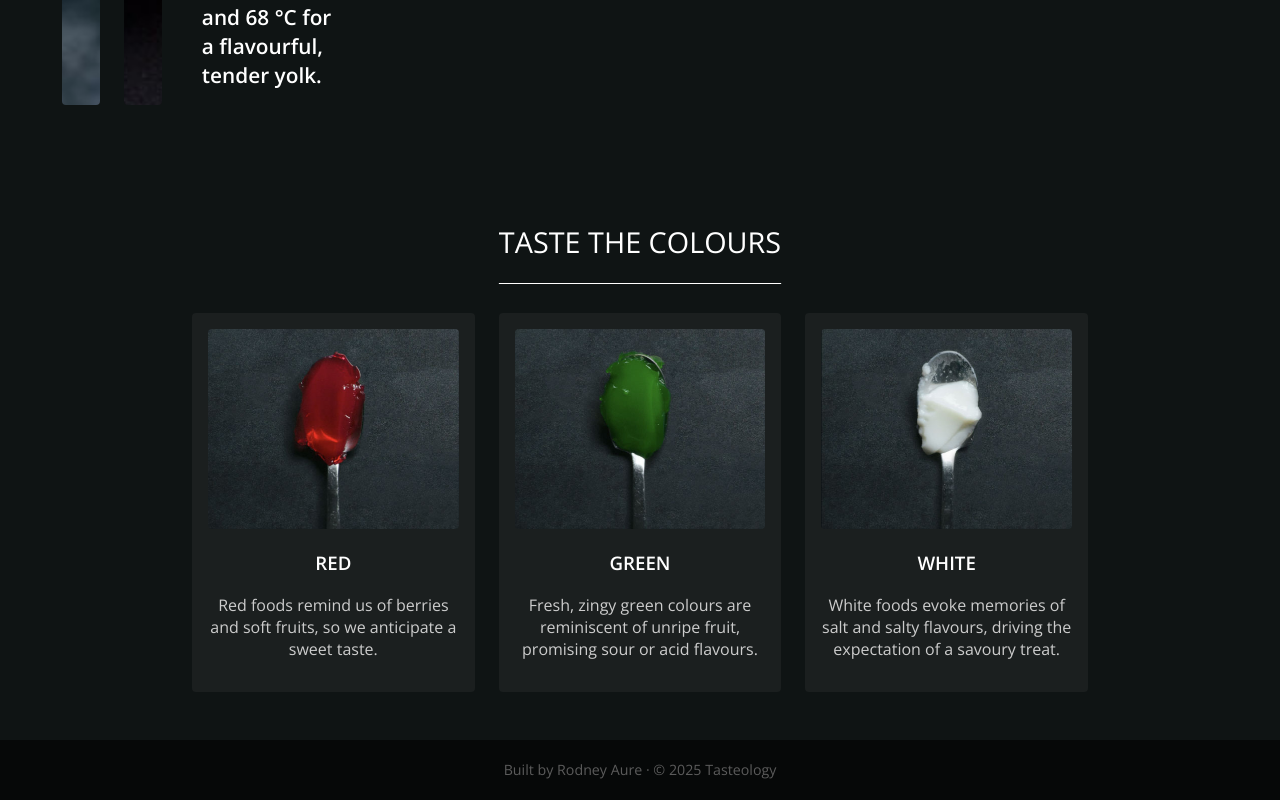
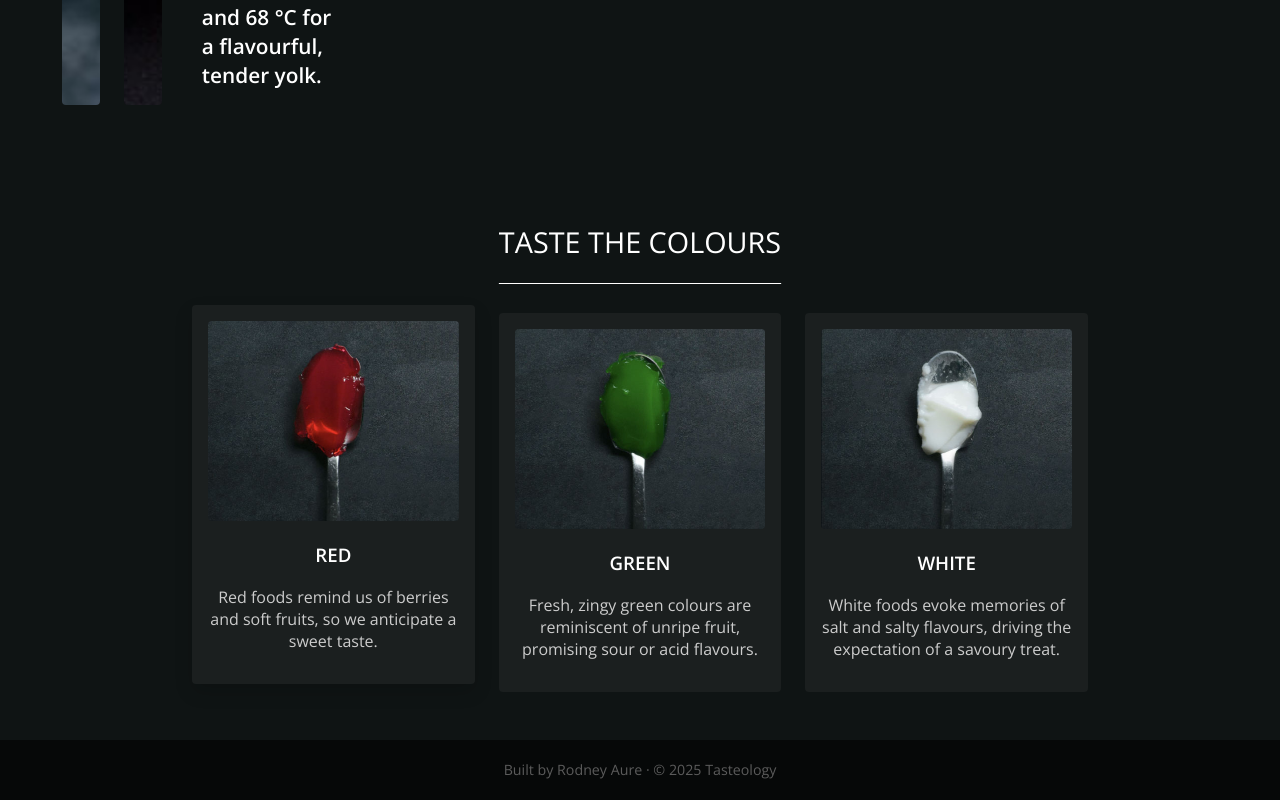
Before and after one commit to rpaure/KMC-Orchard, a website built with webpack: page src/index.html in a window 1280 px wide. In both pictures the pointer is over the link 333 px from the left and 2041 px from the top of the page. Shown: the part 1539-2339 px from the top of the page. Built offline with nearby package versions, Linux system fonts and the light colour scheme.

Commit message:
Update cards.css

```diff
--- a/src/styles/cards.css
+++ b/src/styles/cards.css
@@ -52,6 +52,18 @@ a.card :hover{
   border-radius: 4px;
 }
 
+/* Animation Motion for card hover */
+
+.card {
+  transition: transform 0.3s ease, box-shadow 0.3s ease;
+}
+
+.card:hover {
+  transform: translateY(-8px);
+  box-shadow: 0 8px 18px rgba(0, 0, 0, 0.15);
+}
+
+
 /* Responsive */
 
 @media (max-width: 768px) {
```
